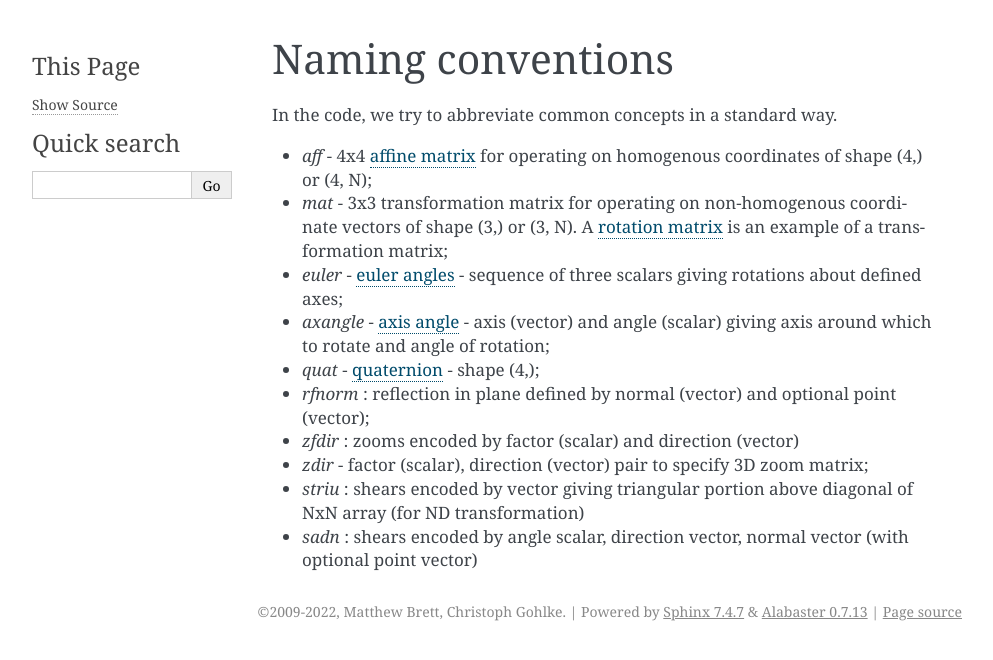
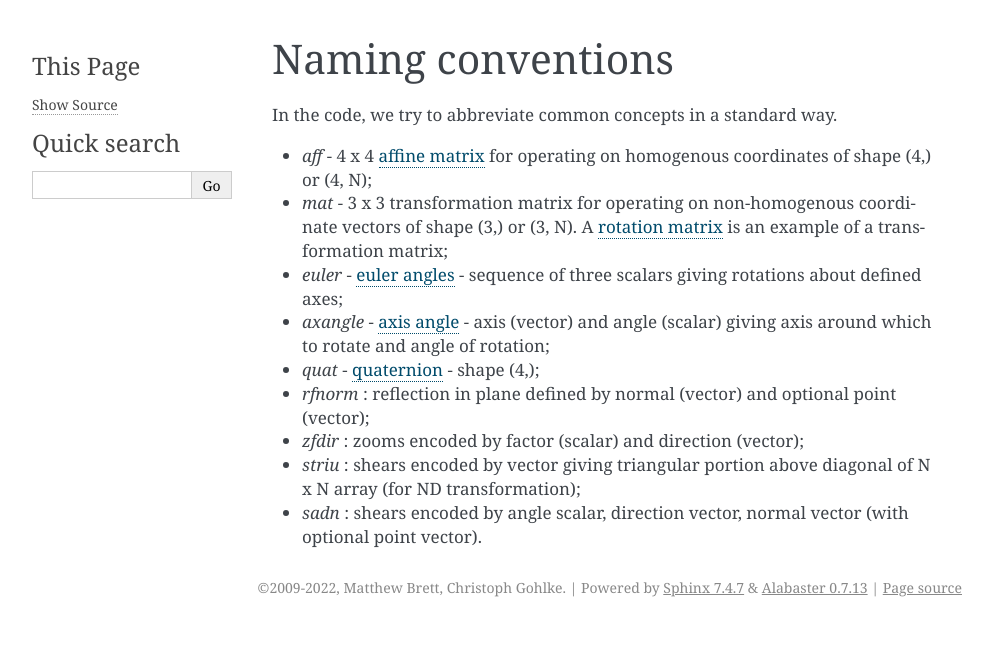
Before and after one commit to matthew-brett/transforms3d, a Sphinx documentation site: the page built from doc/naming_conventions.rst, in a window 1280 px wide. Shown: the top 660 px of the page, without its empty margins (148-1141 px from the left). Built offline with Sphinx 7.4.7, drawn with Linux system fonts in a browser that asks for light colours; pages that are not in the unit, such as notebooks, are missing from menus.

Commit message:
Remove redundant zdir abbreviation

```diff
--- a/doc/naming_conventions.rst
+++ b/doc/naming_conventions.rst
@@ -6,9 +6,9 @@
 
 In the code, we try to abbreviate common concepts in a standard way.
 
-* *aff*  - 4x4 :term:`affine matrix` for operating on homogenous coordinates
+* *aff*  - 4 x 4 :term:`affine matrix` for operating on homogenous coordinates
   of shape (4,) or (4, N);
-* *mat* - 3x3 transformation matrix for operating on non-homogenous
+* *mat* - 3 x 3 transformation matrix for operating on non-homogenous
   coordinate vectors of shape (3,) or (3, N). A :term:`rotation matrix` is an
   example of a transformation matrix;
 * *euler* - :term:`euler angles` - sequence of three scalars giving rotations
@@ -18,9 +18,8 @@ In the code, we try to abbreviate common concepts in a standard way.
 * *quat* - :term:`quaternion` - shape (4,);
 * *rfnorm* : reflection in plane defined by normal (vector) and optional point
   (vector);
-* *zfdir* : zooms encoded by factor (scalar) and direction (vector)
-* *zdir* - factor (scalar), direction (vector) pair to specify 3D zoom matrix;
+* *zfdir* : zooms encoded by factor (scalar) and direction (vector);
 * *striu* : shears encoded by vector giving triangular portion above diagonal
-  of NxN array (for ND transformation)
+  of N x N array (for ND transformation);
 * *sadn* : shears encoded by angle scalar, direction vector, normal vector
-  (with optional point vector)
+  (with optional point vector).
```
Also changed, not shown: 1 other file.
